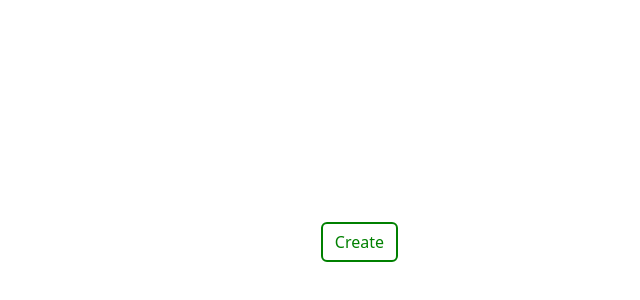
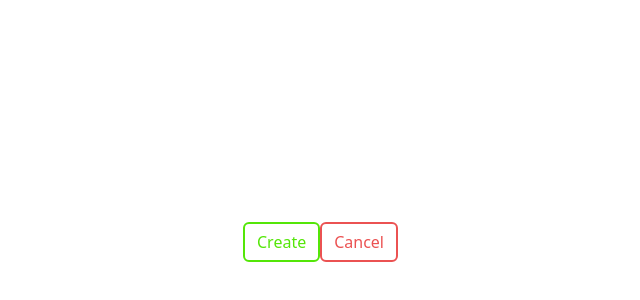
Before and after one commit to dyonvanraaij/werkbon-tool-vue3, a Vue app: page / in a window 1280 px wide. Shown: the part 158-458 px from the top of the page, without its empty margins (242-882 px from the left). Built offline with nearby package versions, Linux system fonts and the light colour scheme.

Commit message:
feat: buttons met kleuren

```diff
--- a/src/views/HomeView.vue
+++ b/src/views/HomeView.vue
@@ -6,7 +6,8 @@ import BaseButton from "@/components/BaseButton.vue";
   <main>
     <div class="row">
       <div class="col-12">
-        <BaseButton>Create</BaseButton>
+        <BaseButton primairy-color="#54E608" secondairy-color="#54e6081a">Create</BaseButton>
+        <BaseButton primairy-color="#EB5252" secondairy-color="#eb52521a">Cancel</BaseButton>
       </div>
 
     </div>
```
